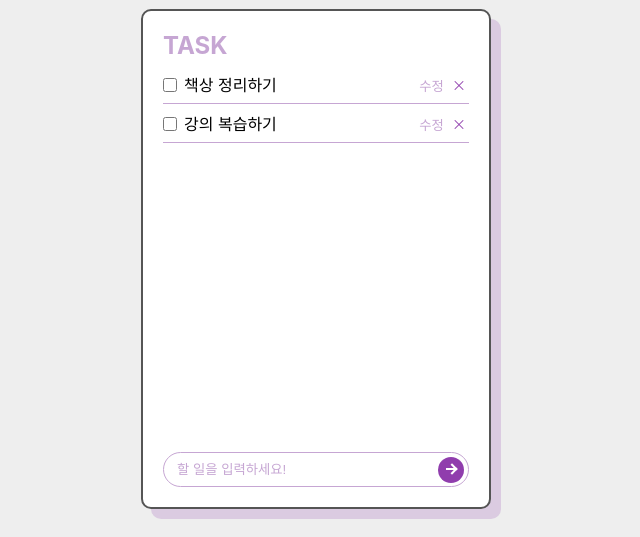
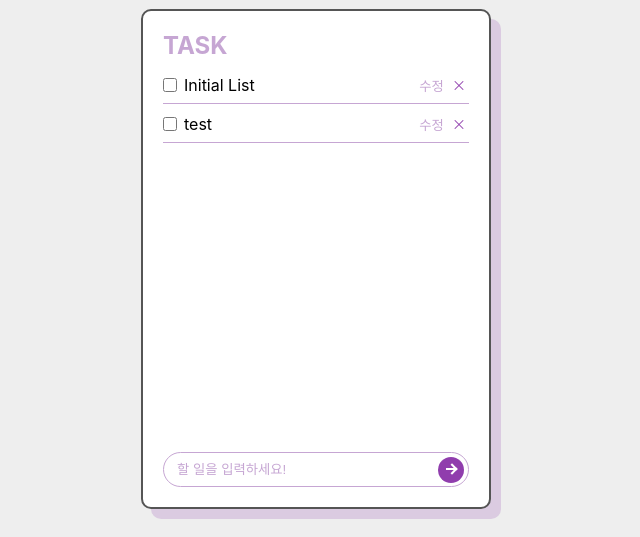
Before and after one commit to bomvomsss/bomvomsss.github.io, a React (Create React App) app in the folder portfolio/: page / in a window 1280 px wide. Shown: the part 191-728 px from the top of the page, without its empty margins (324-964 px from the left). Built offline with nearby package versions, Linux system fonts and the light colour scheme.

Commit message:
투두리스트 기본기능

```diff
--- a/portfolio/src/App.scss
+++ b/portfolio/src/App.scss
@@ -3,6 +3,7 @@ body {margin: 0;font-family: -apple-system, BlinkMacSystemFont, 'Segoe UI', 'Rob
 code {font-family: source-code-pro, Menlo, Monaco, Consolas, 'Courier New', monospace;}
 ol,ul,li {list-style: none;}
 .App {display: -webkit-flex;display: -ms-flex;display: flex;flex-direction: column;justify-content: center;align-items: center;height: 100vh;background: #eee;}
+button{cursor: pointer;}
 .box__head {
   width:350px;margin-bottom:15px;
   h1 {
--- /dev/null
+++ b/portfolio/src/components/todoItem.js
@@ -0,0 +1,84 @@
+import { useState, useRef } from 'react';
+
+function Item({data, list, setList, handleSubmit, index}){
+  const editingText = useRef(null);
+  const [isEditing, setIsEditing] = useState(false); // 수정 버튼 눌렸을 때 & 아닐 때
+  const [updated, setUpdated] = useState(''); // 수정된 텍스트
+  const [isChecked, setIsChecked] = useState(false)
+
+  const handleDelete = () => {
+    const newList = [...list];
+    newList.splice(index, 1);
+    setList(newList);
+  }
+  // 투두 삭제
+
+  const handleEdit = () => {
+    if(updated === ''){
+      setIsEditing(false);
+      return;
+    }
+    handleSubmit(updated, index)
+    setUpdated('');
+    setIsEditing(false);
+  }
+  // 투두 수정
+
+  const openEdit = () => {
+    setUpdated(data)
+    setIsEditing(true);
+  }
+  const cancleEdit = () => {
+    setUpdated('');
+    setIsEditing(false);
+  }
+
+  const handleChk = () => {
+    setIsChecked(!isChecked)
+  }
+
+  return(
+    <>
+    { isEditing
+      ? (
+        <>
+          <label className={isChecked? 'box__txt checked' : 'box__txt'}>
+            <input type="text"
+              value={updated}
+              onChange={(e) => {setUpdated(e.target.value)}}
+              ref={editingText}
+            />
+          </label>
+          <div className="box__btn">
+            <button type='button' className='btn__edit' onClick={handleEdit}>✔️</button>
+            <button type='button' className='btn__del' onClick={cancleEdit}>취소</button>
+          </div>
+        </>
+      ) : (
+        <>
+          <label>
+            <input type="checkbox" checked={isChecked} onChange={handleChk}/>
+            <span className={'box__txt'}>{data}</span>
+          </label>
+          <div className="box__btn">
+            <button type='button' className='btn__edit' onClick={openEdit}>수정</button>
+            <button type='button' className='btn__del' onClick={handleDelete}>삭제</button>
+          </div>
+        </>
+      )
+    }
+
+
+          {/* <label>
+            <input type="checkbox"/>
+            <span className={'box__txt'}>{data}</span>
+          </label>
+          <div className="box__btn">
+            <button type='button' className='btn__edit' onClick={()=>setIsEditing(true)}>수정</button>
+            <button type='button' className='btn__del' onClick={handleDelete}>삭제</button>
+          </div> */}
+  </>
+  )
+}
+
+export default Item;
--- a/portfolio/src/components/todoList.js
+++ b/portfolio/src/components/todoList.js
@@ -1,85 +1,38 @@
-import { useState, useRef } from 'react'
+import { useState } from 'react'
 import Create from './todoCreate'
-import todoData from '../data.js'
+import Item from './todoItem'
 
 function List(){
   const [input, setInput] = useState('');
-  const [list, setList] = useState([...todoData]);
-  const [isEditing, setIsEditing] = useState(false);
-  const [editCont, setEditCont] = useState(todoData.content);
-  const [done, setDone] = useState(false);
+  const [list, setList] = useState(['Initial List', 'test']);
 
-  const idNum = useRef(3);
+  const handleSubmit = (updated, index) => {
+    const newList = [...list];
+    newList[index] = updated;
+    setList(newList)
+  };
 
-  const handleSubmit = (e) => {
+  const handleAdd = (e) => {
     e.preventDefault();
-    let newTodo = {
-      id : idNum.current++, // 1씩 증가
-      content : input,
-      done : false,
-    };
     if(input.trim() !== ''){
-      setList((prev) => [...prev, newTodo]);
+      setList([...list, input]);
       setInput('');
-      console.log(newTodo.id)
     }
-  };
+  }
   // 투두 등록
 
-  const handleDelete = (i) => {
-    const newList = [...list];
-    newList.splice(i, 1);
-    setList(newList);
-  }
-  // 투두 삭제
-
-  const handleEdit = (e) => {
-    setEditCont(e.target.value)
-  }
-
-
-  if(isEditing){
   return(
     <div className='todoListBox'>
       <ul>
         {list.map((data, i) => (
-            <li key={data.id} className='listItem'>
-              <label>
-                <input type="checkbox" value={editCont} onChange={handleEdit()} autofocus/>{' '}
-                <span className='box__txt'>{data.content}</span>
-              </label>
-              <div className="box__btn">
-                <button type='button' className='btn__edit' onClick={()=>setIsEditing(false)}>수정</button>
-                <button type='button' className='btn__del' onClick={()=>handleDelete(i)}>삭제</button>
-              </div>
+          <li key={i} className='listItem'>
+            <Item data={data} list={list} setList={setList} handleSubmit={handleSubmit} index={i}></Item>
           </li>
         ))}
       </ul>
-        <Create input={input} setInput={setInput} handleSubmit={handleSubmit}/>
-      </div>
-    )
-  }else{
-    return(
-      <div className='todoListBox'>
-        <ul>
-          {list.map((data, i) => (
-            <li key={data.id} className='listItem'>
-              <label>
-                <input type="checkbox" onChange={()=>handleEdit()} autofocus/>
-                <span className={'box__txt'}>{data.content}</span>
-              </label>
-              <div className="box__btn">
-                <button type='button' className='btn__edit' onClick={()=>setIsEditing(true)}>수정</button>
-                <button type='button' className='btn__del' onClick={()=>handleDelete(i)}>삭제</button>
-              </div>
-            </li>
-          ))}
-        </ul>
-        <Create input={input} setInput={setInput} handleSubmit={handleSubmit}/>
+      <Create input={input} setInput={setInput} handleSubmit={handleAdd}/>
     </div>
   )
 }
 
-  }
-
 export default List;
--- a/portfolio/src/data.js
+++ /dev/null
@@ -1,14 +0,0 @@
-const todoData = [
-  {
-    id : 1,
-    content : '책상 정리하기',
-    done : true,
-  },
-  {
-    id : 2,
-    content : '강의 복습하기',
-    done : false,
-  },
-];
-
-export default todoData;
```
Lines whose indentation alone changed are shown as unchanged.
